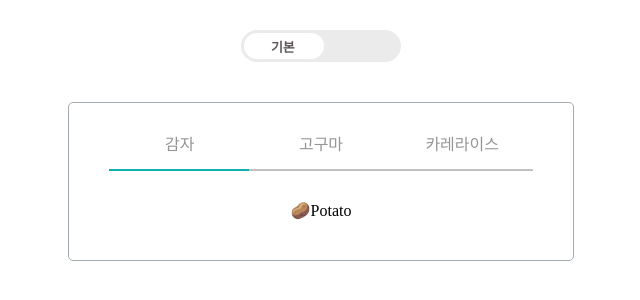
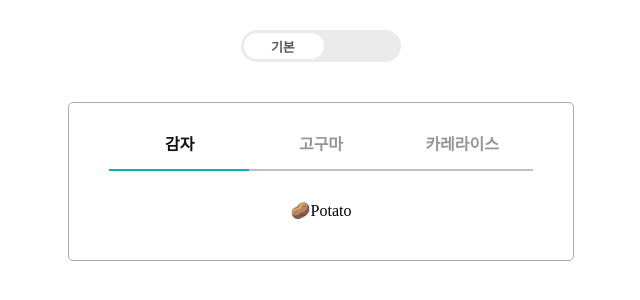
Before and after one commit to zellytozelly/wanted_pre_onboarding, a React (Create React App) app: page / in a window 1280 px wide. Shown: the top 300 px of the page, without its empty margins (319-959 px from the left). Built offline with nearby package versions, Linux system fonts and the light colour scheme.

Commit message:
feat: fix tab step2

```diff
--- a/src/components/Tab.js
+++ b/src/components/Tab.js
@@ -2,35 +2,26 @@ import React,  { useState } from "react";
 import styled from 'styled-components';
 import '../App.css';
 
-export default function Toggle(){
+export default function Tab(){
   const [activeIndex, setActiveIndex] = useState(0);
   const tabClickHandler=(index)=>{
     setActiveIndex(index)
   }
   const tabContArr=[
     {
-        tabTitle:(
-          <li className={activeIndex===0 ? "is-active" : ""} onClick={()=>tabClickHandler(0)}> 감자 </li>
-        ),
-        tabCont:(
-            <div> 🥔Potato </div>
-        )
+      index: 0,
+      tabTitle: "감자",
+      tabCont:"🥔Potato"
     },
     {
-        tabTitle:(
-          <li className={activeIndex===1 ? "is-active" : ""} onClick={()=>tabClickHandler(1)}> 고구마 </li>
-        ),
-        tabCont:(
-            <div> 🍠Sweet Potato </div>
-        )
+      index: 1,
+      tabTitle: "고구마",
+      tabCont:"🍠Sweet Potato"
     },
     {
-        tabTitle:(
-          <li className={activeIndex===2 ? "is-active" : ""} onClick={()=>tabClickHandler(2)}> 카레라이스 </li>
-        ),
-        tabCont:(
-            <div> 🍛Curried Rice </div>
-        )
+      index: 2,
+      tabTitle: "카레라이스",
+      tabCont:"🍛Curried Rice"
     }
   ];
 
@@ -39,7 +30,14 @@ export default function Toggle(){
       <TabSetting>
         <TabList>
           {tabContArr.map((section, index)=>{
-            return <TabItem>{section.tabTitle}</TabItem>
+            return(
+              <TabItem
+                isActive={index === activeIndex}
+                onClick={()=>tabClickHandler(index)}
+              >
+                {section.tabTitle}
+              </TabItem>
+            )
           })}
           <ClickSlideWrapper>
             <ClickSlide activeIndex={activeIndex}></ClickSlide>
@@ -52,10 +50,7 @@ export default function Toggle(){
       </TabSetting>
     </div>
   );
-
 }
-
-
 
 const TabSetting = styled.div`
   text-align: center;
@@ -80,15 +75,12 @@ const TabItem = styled.p`
   flex: 1;
   padding: 12px 0 0 0;
   text-align: center;
-  color: var(--grey-lighter);
   cursor: pointer;
   transition: opacity 180ms ease-out;
   outline: 0;
-
-  &:hover,
-  &.tab-is-active {
-    color: var(--black);
-  }
+  font-weight: var(--bold-900);
+  color: ${(props) => (props.isActive ? "var(--black)" : "var(--grey-lighter)")};
+  &:hover{color: var(--black);}
 `;
 
 const ClickSlideWrapper = styled.div`
@@ -106,6 +98,7 @@ const ClickSlide = styled.div`
   bottom: 0;
   height: 2px;
   background-color: var(--green-mint);
-  transition: activeIndex*33 800ms cubic-bezier(0.23, 1, 0.32, 1);
+  left: ${(props) => props.activeIndex * 33}% ;
+  transition: 800ms cubic-bezier(0.23, 1, 0.32, 1);
   z-index: 2;
 `;
```
